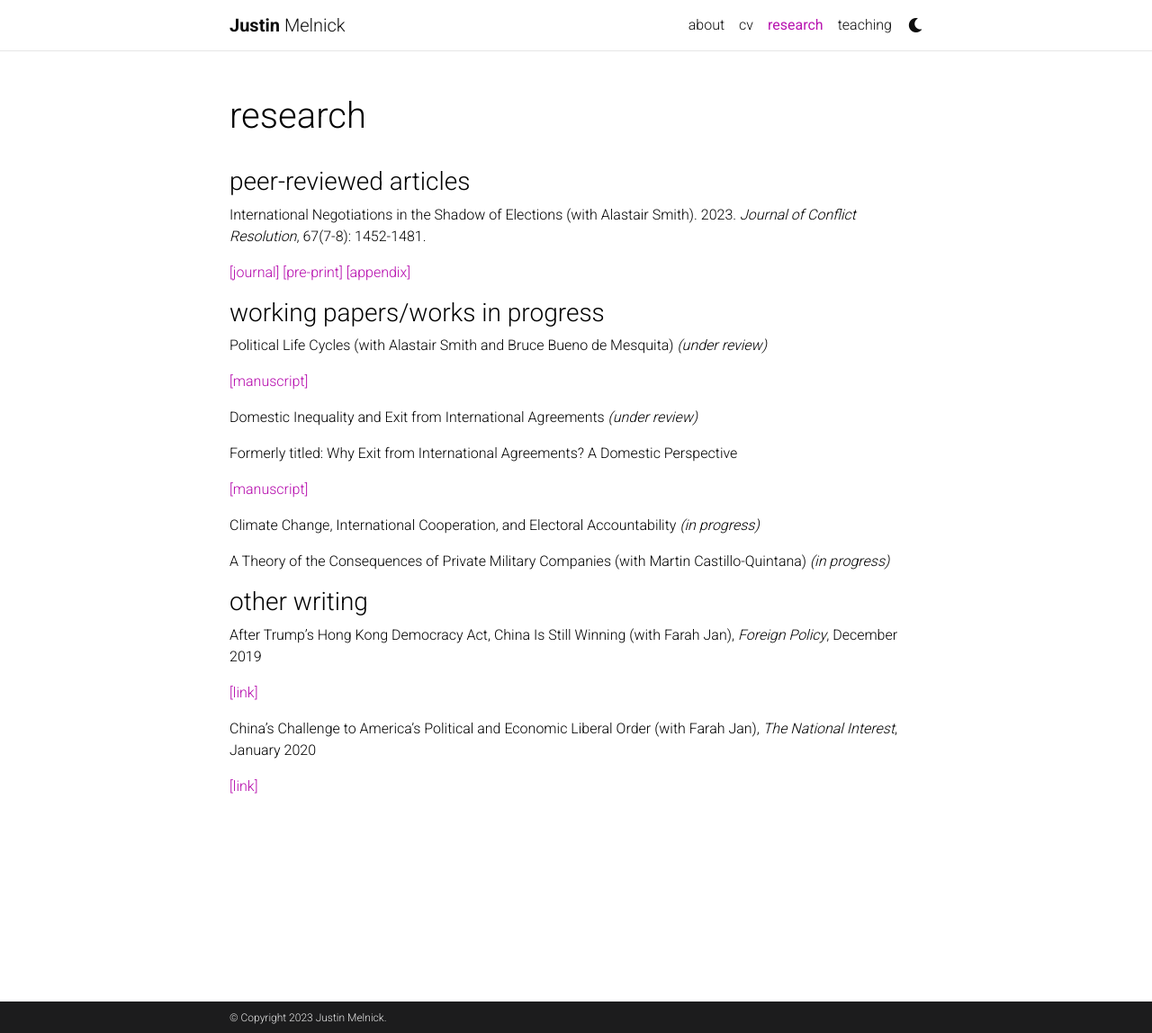
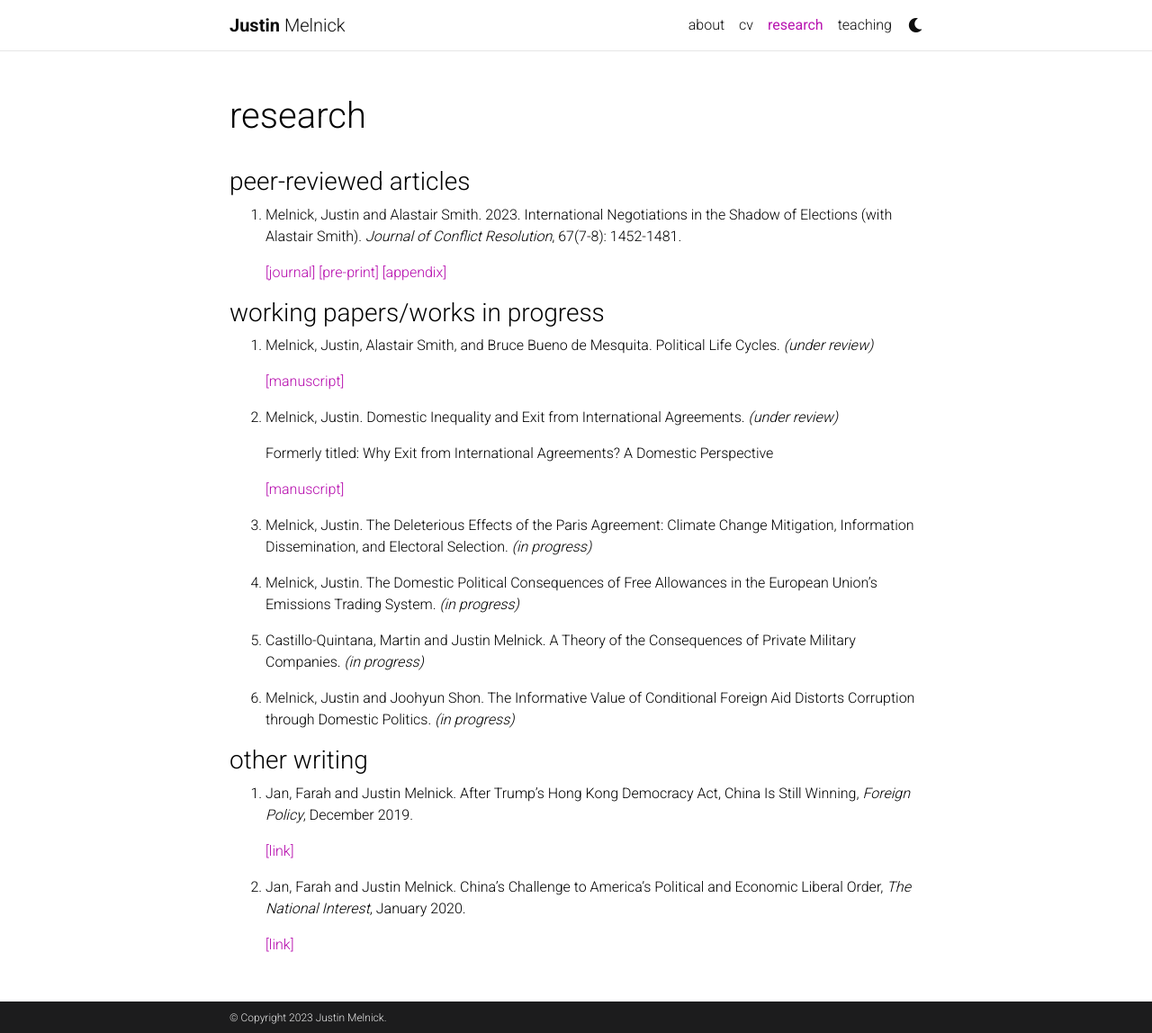
Before and after one commit to justinmelnick/justinmelnick.github.io, a Jekyll site: the page built from _pages/publications.md, in a window 1280 px wide and 1148 px high. Shown: the whole window at 90% size. Built offline with Jekyll 4.4.1, drawn with Linux system fonts in a browser that asks for light colours; comment, search, counter and statistics services are not loaded; a style sheet for code colours, icons or effects is not loaded.

Commit message:
Update publications.md

```diff
--- a/_pages/publications.md
+++ b/_pages/publications.md
@@ -10,32 +10,38 @@ nav_order: 2
 
 <h3>peer-reviewed articles</h3>
 
-International Negotiations in the Shadow of Elections (with Alastair Smith). 2023. _Journal of Conflict Resolution_, 67(7-8): 1452-1481.
+1. Melnick, Justin and Alastair Smith. 2023. International Negotiations in the Shadow of Elections (with Alastair Smith). _Journal of Conflict Resolution_, 67(7-8): 1452-1481.
 
-[[journal]](https://journals.sagepub.com/doi/abs/10.1177/00220027221139433)     [[pre-print]](https://justinmelnick.github.io/assets/pdf/text_10_27.pdf)     [[appendix]](https://justinmelnick.github.io/assets/pdf/nego_online.pdf)
+   [[journal]](https://journals.sagepub.com/doi/abs/10.1177/00220027221139433)     [[pre-print]](https://justinmelnick.github.io/assets/pdf/text_10_27.pdf)     [[appendix]](https://justinmelnick.github.io/assets/pdf/nego_online.pdf)
 
 <h3>working papers/works in progress</h3>
 
-Political Life Cycles (with Alastair Smith and Bruce Bueno de Mesquita) _(under review)_
+1. Melnick, Justin, Alastair Smith, and Bruce Bueno de Mesquita. Political Life Cycles. _(under review)_
 
-[[manuscript]](https://justinmelnick.github.io/assets/pdf/PLC_March2023.pdf)
+      [[manuscript]](https://justinmelnick.github.io/assets/pdf/PLC_March2023.pdf)
 
-Domestic Inequality and Exit from International Agreements _(under review)_
+2. Melnick, Justin. Domestic Inequality and Exit from International Agreements. _(under review)_
 
-Formerly titled: Why Exit from International Agreements? A Domestic Perspective
+    Formerly titled: Why Exit from International Agreements? A Domestic Perspective
 
-[[manuscript]](https://justinmelnick.github.io/assets/pdf/exit 9-7 full.pdf)
+      [[manuscript]](https://justinmelnick.github.io/assets/pdf/exit 9-7 full.pdf)
 
-Climate Change, International Cooperation, and Electoral Accountability  _(in progress)_
+3. Melnick, Justin. The Deleterious Effects of the Paris Agreement: Climate Change Mitigation, Information Dissemination, and Electoral Selection.  _(in progress)_
 
-A Theory of the Consequences of Private Military Companies (with Martin Castillo-Quintana)  _(in progress)_
+4. Melnick, Justin. The Domestic Political Consequences of Free Allowances in the European Union’s Emissions
+Trading System. _(in progress)_
+
+5. Castillo-Quintana, Martin and Justin Melnick. A Theory of the Consequences of Private Military Companies.  _(in progress)_
+
+6. Melnick, Justin and Joohyun Shon. The Informative Value of Conditional Foreign Aid Distorts Corruption
+through Domestic Politics. _(in progress)_
 
 <h3>other writing</h3>
 
-After Trump’s Hong Kong Democracy Act, China Is Still Winning (with Farah Jan), _Foreign Policy_, December 2019
+1. Jan, Farah and Justin Melnick. After Trump’s Hong Kong Democracy Act, China Is Still Winning, _Foreign Policy_, December 2019.
 
-[[link]](https://foreignpolicy.com/2019/12/02/trump-surprise-move-human-rights-hong-kong-protesters-democracy-act-upper-hand-china-trade-talks/)
+   [[link]](https://foreignpolicy.com/2019/12/02/trump-surprise-move-human-rights-hong-kong-protesters-democracy-act-upper-hand-china-trade-talks/)
 
-China's Challenge to America’s Political and Economic Liberal Order (with Farah Jan), _The National Interest_, January 2020
+2. Jan, Farah and Justin Melnick. China's Challenge to America’s Political and Economic Liberal Order, _The National Interest_, January 2020.
 
-[[link]](https://nationalinterest.org/feature/chinas-challenge-america%E2%80%99s-political-and-economic-liberal-order-111361)
+   [[link]](https://nationalinterest.org/feature/chinas-challenge-america%E2%80%99s-political-and-economic-liberal-order-111361)
```
